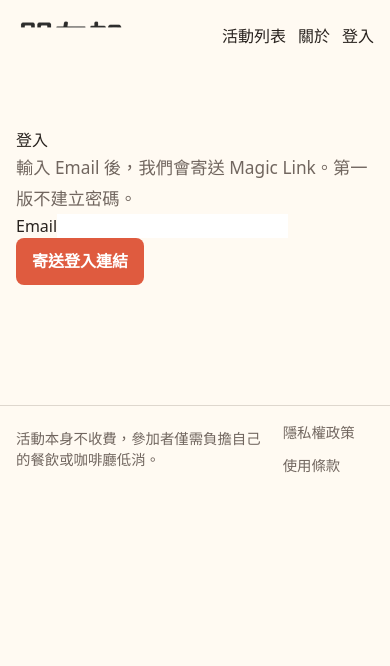
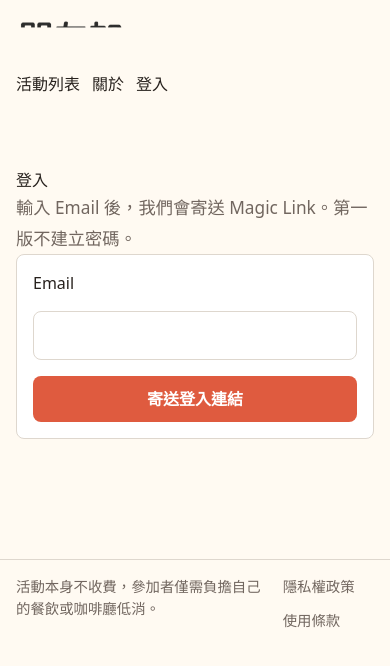
Before and after one commit to pdsloser/friend-plus-one, a Next.js app: page /login in a window 390 px wide. Shown: the top 666 px of the page. Built offline with nearby package versions, Linux system fonts and the light colour scheme; no server answers.

Commit message:
Restore full styles after logo update

```diff
--- a/src/app/globals.css
+++ b/src/app/globals.css
@@ -186,3 +186,63 @@ a {
   gap: 0.5rem;
   margin: 1rem 0 1.5rem;
 }
+
+.tabs a {
+  border: 1px solid var(--line);
+  border-radius: 999px;
+  padding: 0.5rem 0.8rem;
+}
+
+.detail-layout {
+  display: grid;
+  gap: 2rem;
+  grid-template-columns: minmax(0, 1fr) 320px;
+}
+
+.seat-list {
+  display: grid;
+  gap: 0.75rem;
+}
+
+.seat {
+  background: var(--surface);
+  border: 1px solid var(--line);
+  border-radius: 8px;
+  padding: 0.9rem;
+}
+
+.form {
+  background: var(--surface);
+  border: 1px solid var(--line);
+  border-radius: 8px;
+  display: grid;
+  gap: 1rem;
+  max-width: 480px;
+  padding: 1rem;
+}
+
+.form input {
+  border: 1px solid var(--line);
+  border-radius: 8px;
+  font-size: 1rem;
+  min-height: 44px;
+  padding: 0.7rem 0.8rem;
+}
+
+@media (max-width: 720px) {
+  .site-header,
+  .site-footer,
+  .hero,
+  .detail-layout {
+    align-items: stretch;
+    grid-template-columns: 1fr;
+  }
+
+  .site-header {
+    flex-direction: column;
+  }
+
+  .hero h1 {
+    font-size: 2.7rem;
+  }
+}
```
